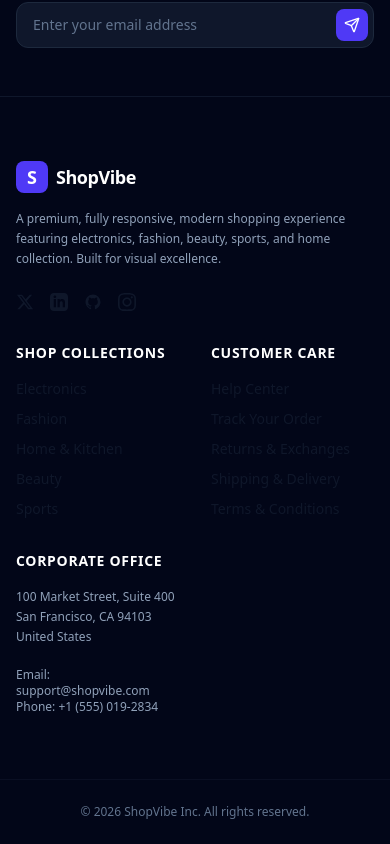
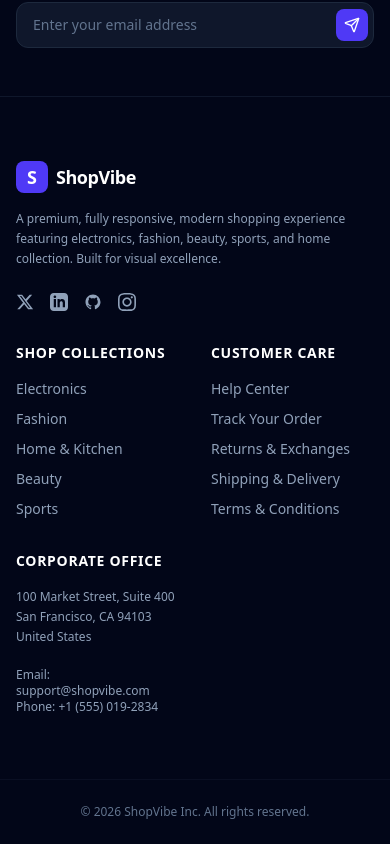
Before and after one commit to khushbuyuvasoft456-bit/ShopVibe, a Next.js app: page / in a window 390 px wide. Shown: the part 9832-10676 px from the top of the page. Built offline with nearby package versions, Linux system fonts and the light colour scheme.

Commit message:
Create responsive footer with company and social links

```diff
--- a/src/components/Footer.jsx
+++ b/src/components/Footer.jsx
@@ -85,7 +85,7 @@
             <div className="flex items-center gap-4 mt-2">
               <a
                 href="#"
-                className="hover:text-indigo-400 transition-colors"
+                className="text-slate-400 hover:text-indigo-400 transition-colors"
                 aria-label="X"
               >
                 <svg className="w-4.5 h-4.5 fill-current" viewBox="0 0 24 24">
@@ -94,7 +94,7 @@
               </a>
               <a
                 href="#"
-                className="hover:text-indigo-400 transition-colors"
+                className="text-slate-400 hover:text-indigo-400 transition-colors"
                 aria-label="LinkedIn"
               >
                 <svg className="w-4.5 h-4.5 fill-current" viewBox="0 0 24 24">
@@ -103,7 +103,7 @@
               </a>
               <a
                 href="#"
-                className="hover:text-indigo-400 transition-colors"
+                className="text-slate-400 hover:text-indigo-400 transition-colors"
                 aria-label="GitHub"
               >
                 <svg className="w-4.5 h-4.5 fill-current" viewBox="0 0 24 24">
@@ -116,7 +116,7 @@
               </a>
               <a
                 href="#"
-                className="hover:text-indigo-400 transition-colors"
+                className="text-slate-400 hover:text-indigo-400 transition-colors"
                 aria-label="Instagram"
               >
                 <svg className="w-4.5 h-4.5 fill-current" viewBox="0 0 24 24">
@@ -136,7 +136,7 @@
                 <Link
                   key={cat}
                   href={`/products?category=${encodeURIComponent(cat)}`}
-                  className="hover:text-white transition-colors"
+                  className="text-slate-400 hover:text-white transition-colors"
                 >
                   {cat}
                 </Link>
@@ -150,19 +150,19 @@
               Customer Care
             </h4>
             <div className="flex flex-col gap-2.5 text-sm">
-              <a href="#" className="hover:text-white transition-colors">
+              <a href="#" className="text-slate-400 hover:text-white transition-colors">
                 Help Center
               </a>
-              <a href="#" className="hover:text-white transition-colors">
+              <a href="#" className="text-slate-400 hover:text-white transition-colors">
                 Track Your Order
               </a>
-              <a href="#" className="hover:text-white transition-colors">
+              <a href="#" className="text-slate-400 hover:text-white transition-colors">
                 Returns & Exchanges
               </a>
-              <a href="#" className="hover:text-white transition-colors">
+              <a href="#" className="text-slate-400 hover:text-white transition-colors">
                 Shipping & Delivery
               </a>
-              <a href="#" className="hover:text-white transition-colors">
+              <a href="#" className="text-slate-400 hover:text-white transition-colors">
                 Terms & Conditions
               </a>
             </div>
```
